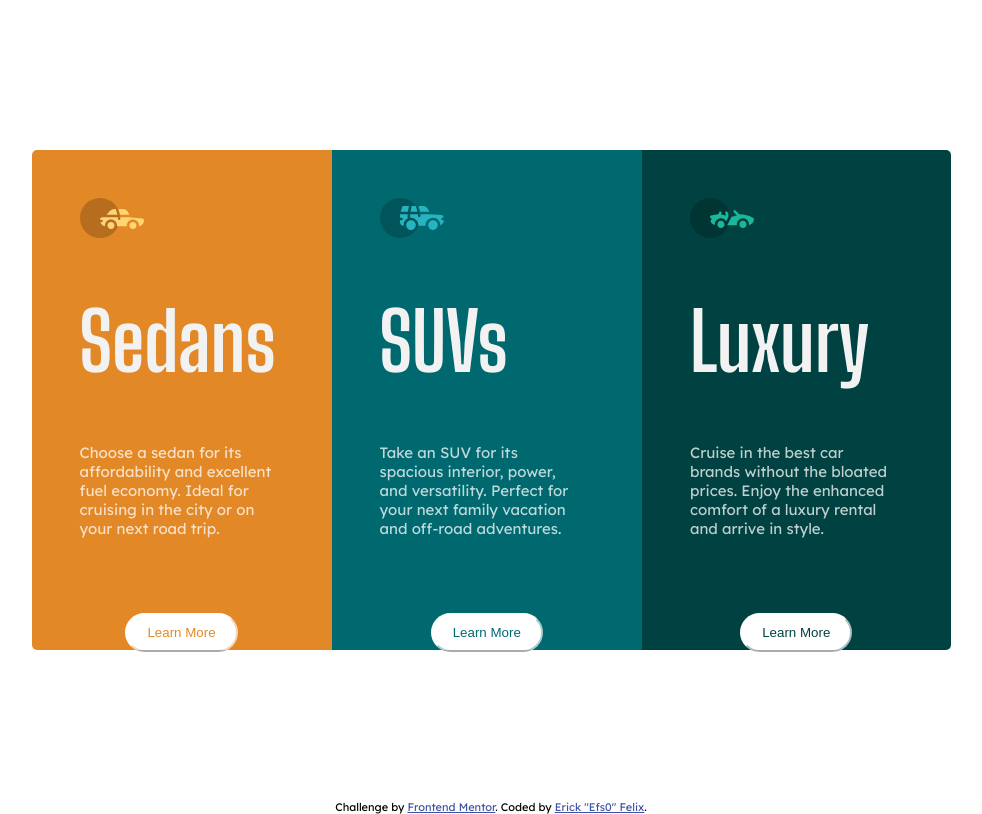
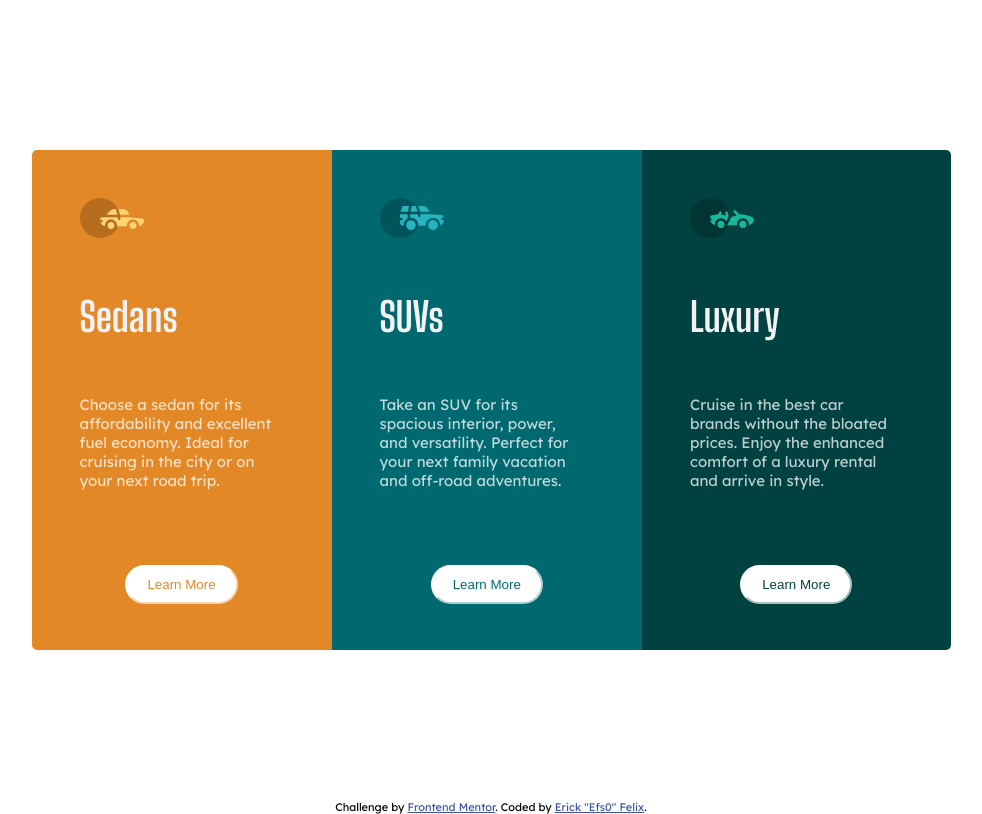
Before and after one commit to efs0-cod3/3-columns, a plain HTML site: page index.html in a window 1280 px wide. Shown: the whole page, without its empty margins (149-1131 px from the left). Drawn offline with Linux system fonts and the light colour scheme.

Commit message:
Update style.css

```diff
--- a/style.css
+++ b/style.css
@@ -42,7 +42,7 @@ body {
 
 header {
     color: hsl(0, 0%, 95%);
-    font: 2.5rem Big Shoulders Display;
+    font: 1.5rem Big Shoulders Display;
     padding: 10px 0 44px 48px;
 }
 
@@ -51,9 +51,9 @@ header {
 }
 
 h1{
-    margin: 0;
+    margin:0;
+    font-size: 2.5rem;
 }
-
 .btn {
     text-align: center;
     margin: 45px 0 58px;
```
